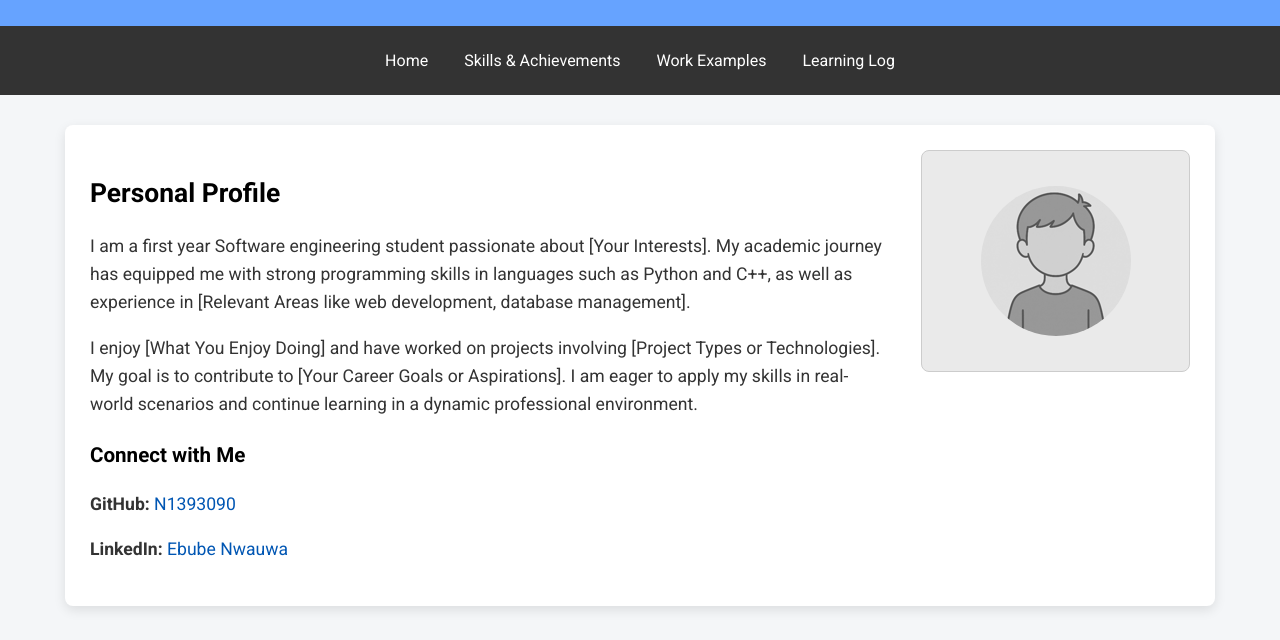
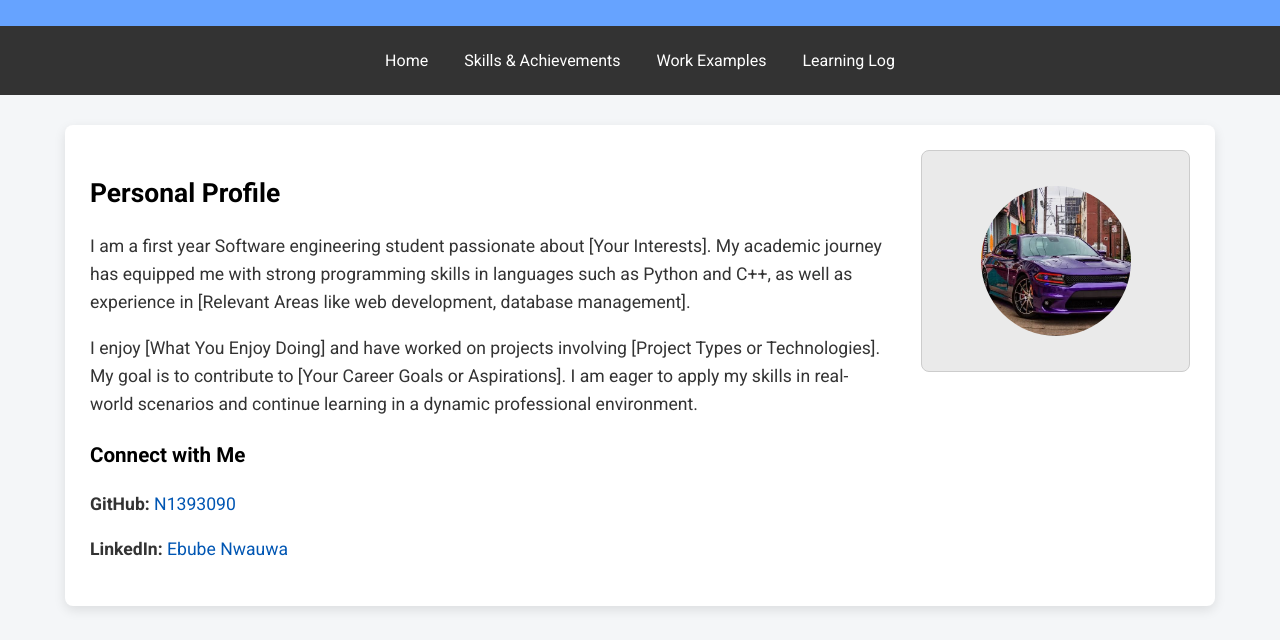
Before and after one commit to N1393090/Portfolio, a plain HTML site: page index.html in a window 1280 px wide. Shown: the part 160-800 px from the top of the page. Drawn offline with Linux system fonts and the light colour scheme.

Commit message:
Update index.html

```diff
--- a/index.html
+++ b/index.html
@@ -27,7 +27,7 @@
                 <p><strong>LinkedIn:</strong> <a href="[Your LinkedIn URL]">Ebube Nwauwa</a></p>
             </div>
             <div class="profile-image">
-                <img src="professional-headshot-placeholder.png" alt="Professional Headshot Placeholder">
+                <img src="srt.jpg" alt="Professional Headshot Placeholder">
             </div>
         </div>
     </div>
```
